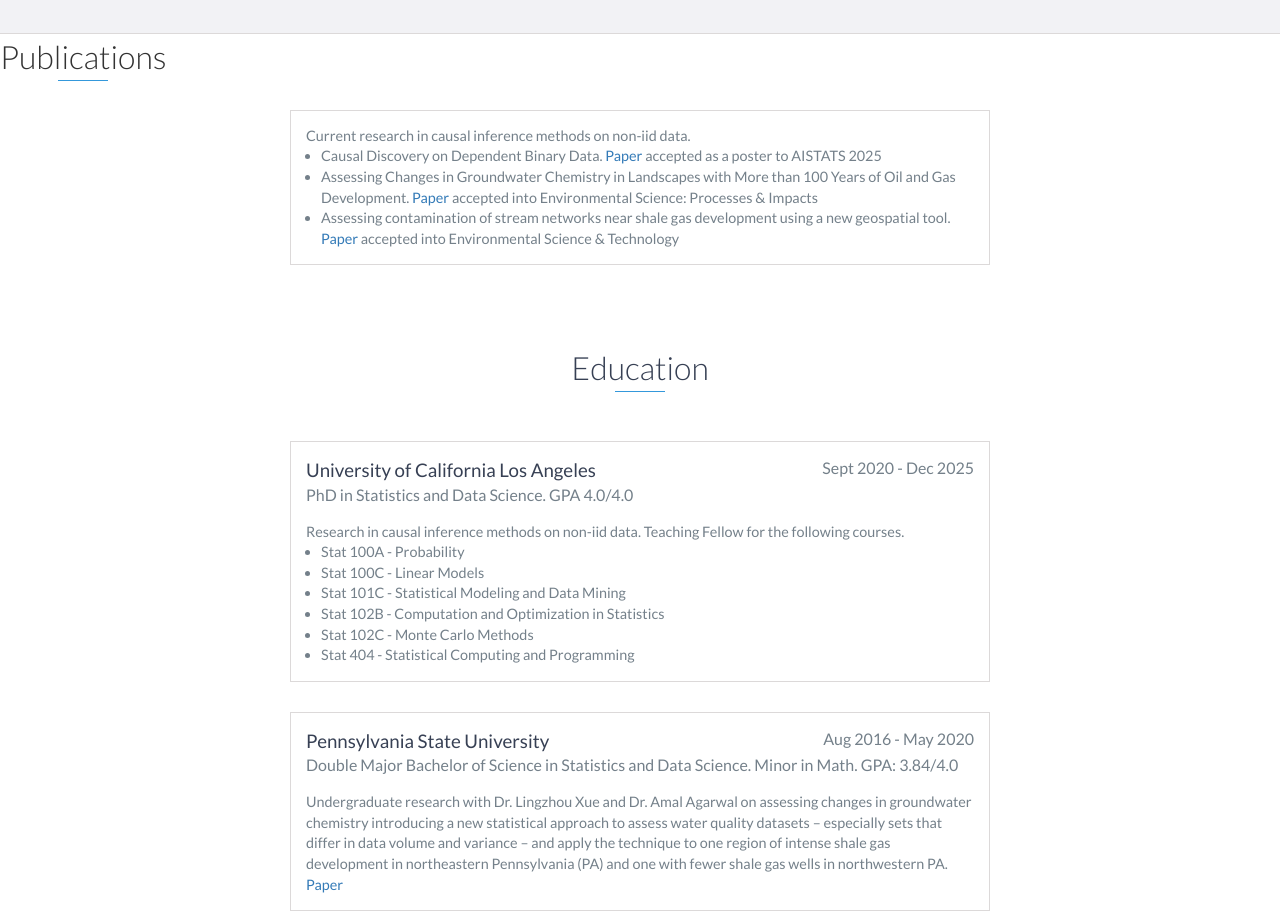
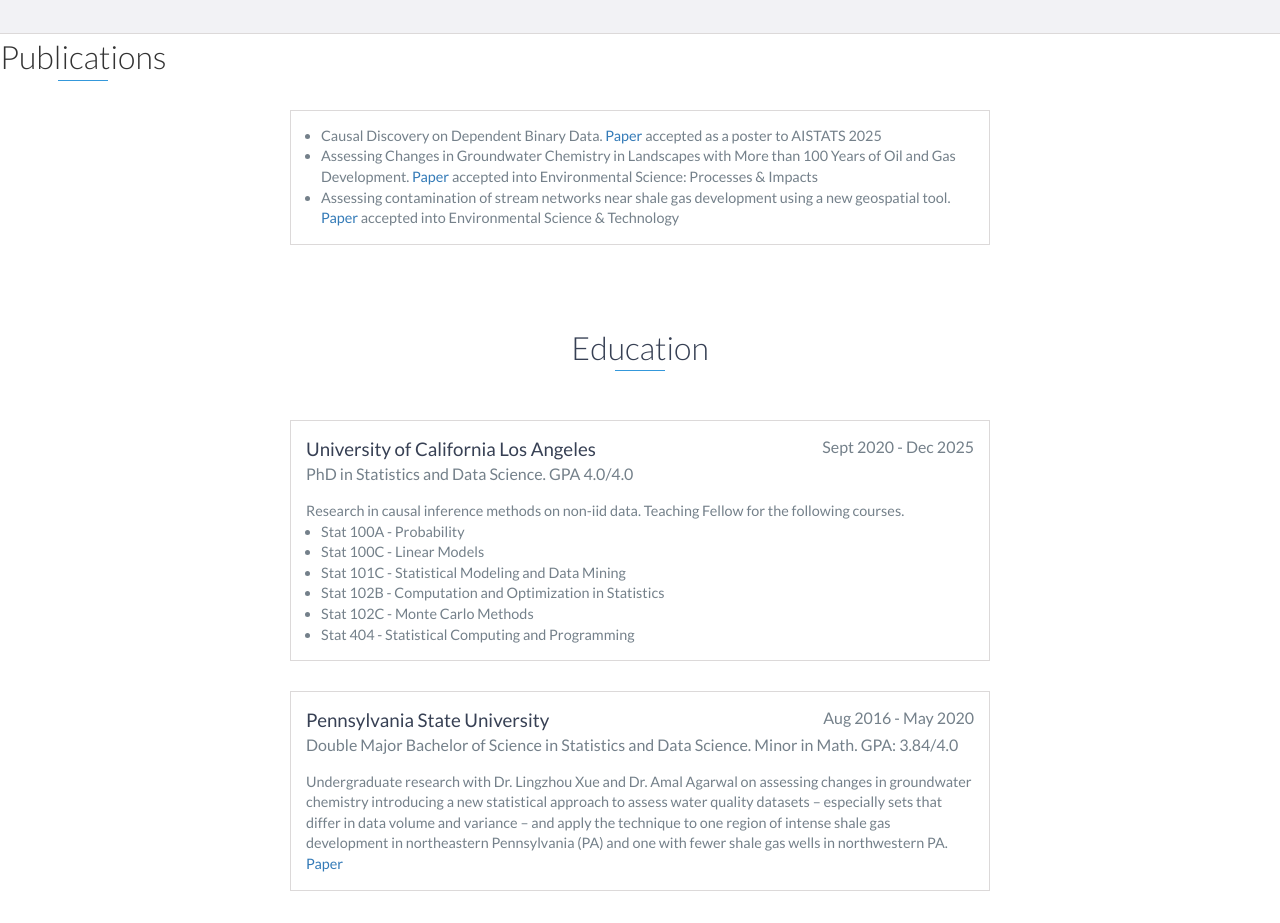
Before and after one commit to aclheexn1346/aclheexn1346.github.io, a plain HTML site: page index.html in a window 1280 px wide. Shown: the part 2820-3743 px from the top of the page. Drawn offline with nearby package versions, Linux system fonts and the light colour scheme.

Commit message:
Update index.html

```diff
--- a/index.html
+++ b/index.html
@@ -140,7 +140,6 @@
         <h2 class="heading">Publications</h2>
         <div class="education-block">
             <p>
-                Current research in causal inference methods on non-iid data.
 		<ul>
 			<li>Causal Discovery on Dependent Binary Data. <a href="https://arxiv.org/abs/2412.20289">Paper</a> accepted as a poster to AISTATS 2025</li>
 			<li>Assessing Changes in Groundwater Chemistry in
```
